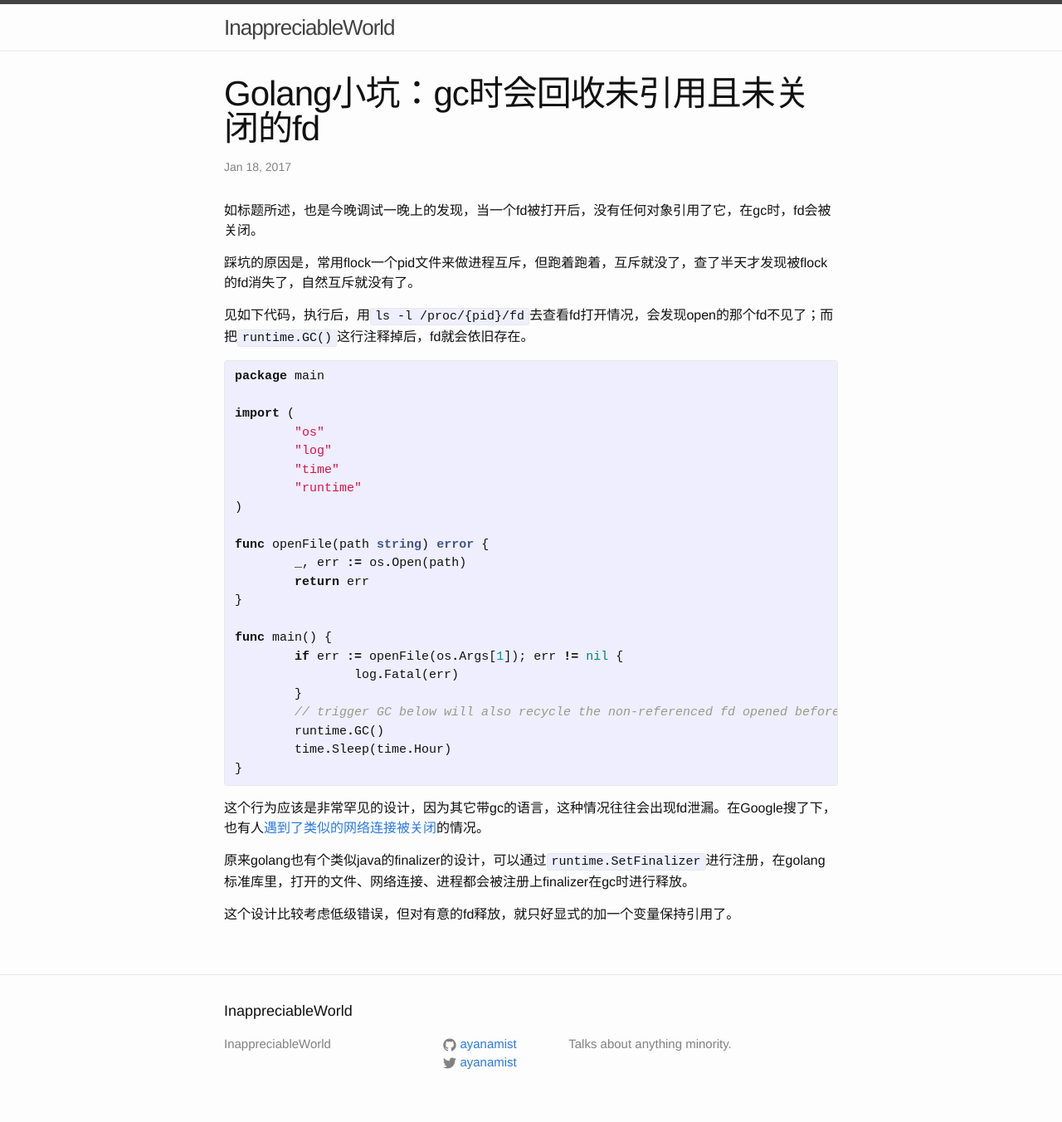
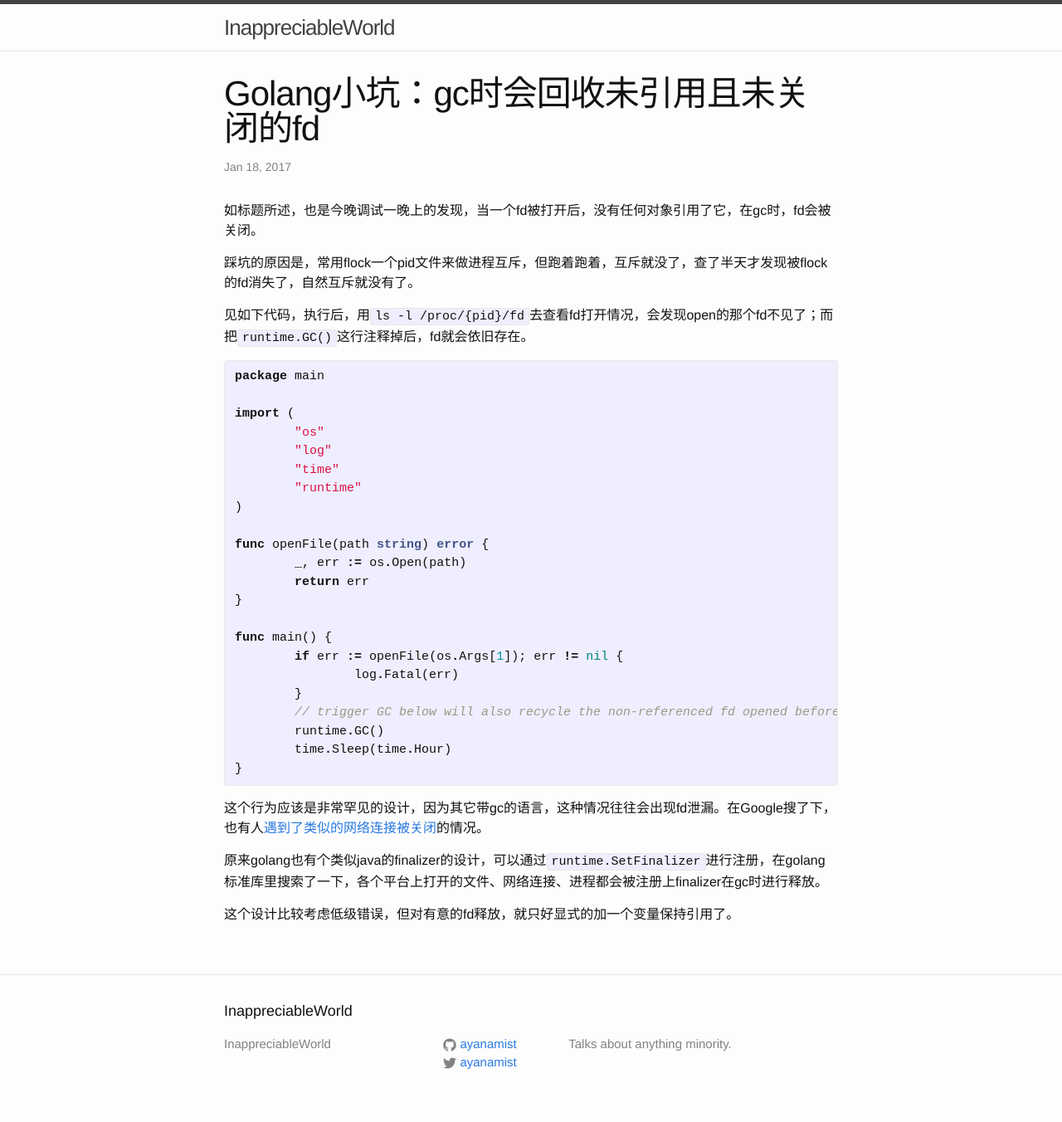
Before and after one commit to ayanamist/ayanamist.github.io, a Jekyll site: the page built from _posts/2017-01-18-golang-recycle-fd.md, in a window 1280 px wide. Shown: the whole page at 83% size. Built offline with Jekyll 4.4.1, drawn with Linux system fonts in a browser that asks for light colours.

Commit message:
Update 2017-01-18-golang-recycle-fd.md

```diff
--- a/_posts/2017-01-18-golang-recycle-fd.md
+++ b/_posts/2017-01-18-golang-recycle-fd.md
@@ -36,6 +36,6 @@ func main() {
 
 这个行为应该是非常罕见的设计，因为其它带gc的语言，这种情况往往会出现fd泄漏。在Google搜了下，也有人[遇到了类似的网络连接被关闭](http://blog.csdn.net/wang_xijue/article/details/52013262)的情况。
 
-原来golang也有个类似java的finalizer的设计，可以通过`runtime.SetFinalizer`进行注册，在golang标准库里，打开的文件、网络连接、进程都会被注册上finalizer在gc时进行释放。
+原来golang也有个类似java的finalizer的设计，可以通过`runtime.SetFinalizer`进行注册，在golang标准库里搜索了一下，各个平台上打开的文件、网络连接、进程都会被注册上finalizer在gc时进行释放。
 
 这个设计比较考虑低级错误，但对有意的fd释放，就只好显式的加一个变量保持引用了。
```
